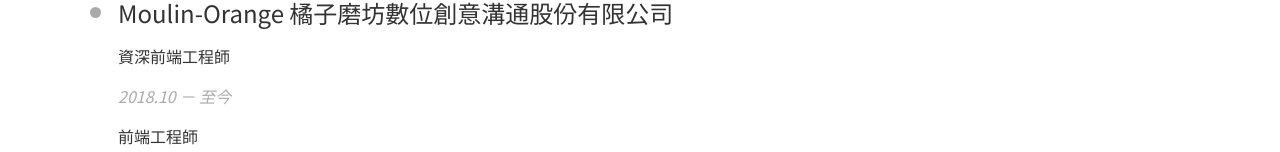
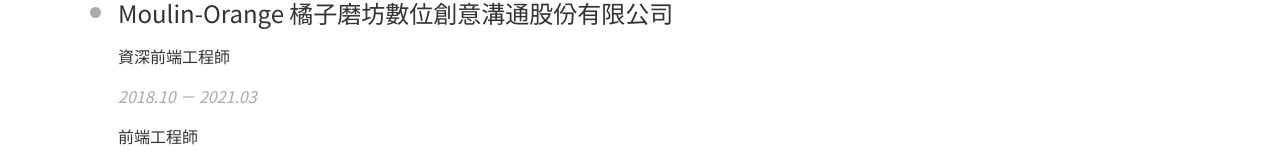
Before and after one commit to horus882/resume, a Vue app: page /#/about in a window 1280 px wide. Shown: the part 800-952 px from the top of the page. Built offline with nearby package versions, Linux system fonts and the light colour scheme.

Commit message:
更新任職期間

```diff
--- a/src/components/about/Experience.vue
+++ b/src/components/about/Experience.vue
@@ -5,7 +5,7 @@
       <li>
         <h4>Moulin-Orange 橘子磨坊數位創意溝通股份有限公司</h4>
         <p class="label">資深前端工程師</p>
-        <p class="period">2018.10 － 至今</p>
+        <p class="period">2018.10 － 2021.03</p>
         <p class="label">前端工程師</p>
         <p class="period">2014.01 － 2018.10</p>
       </li>
```
